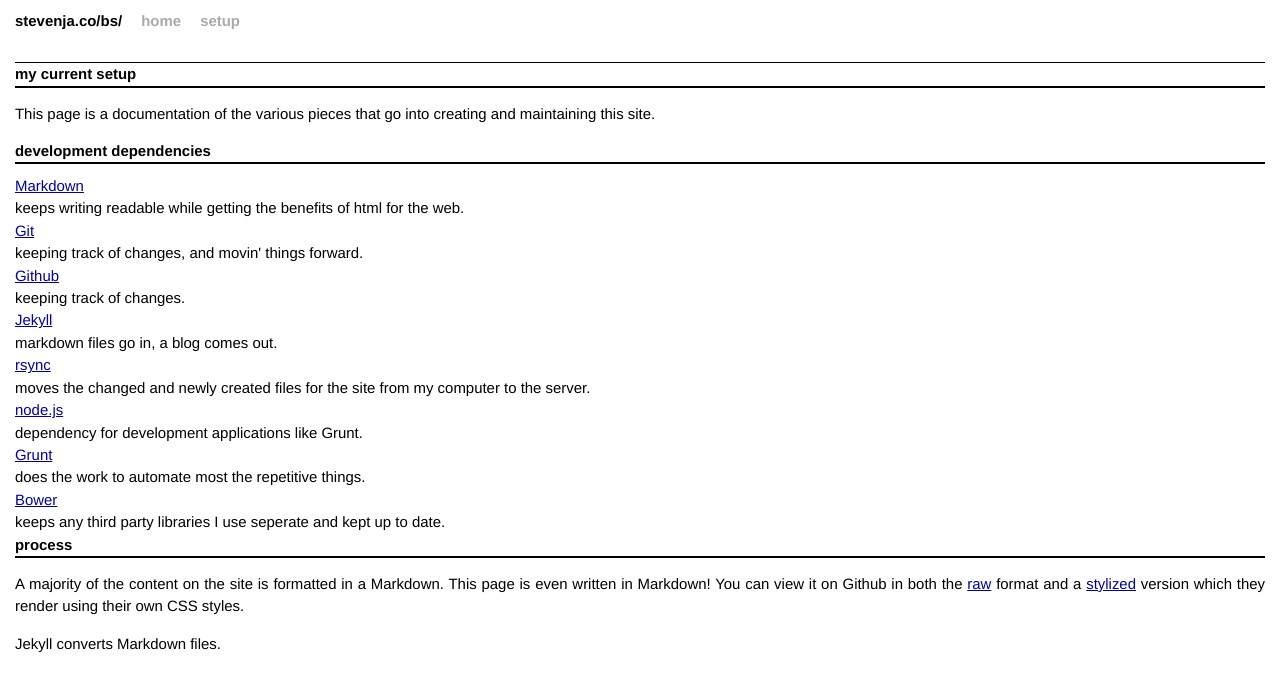
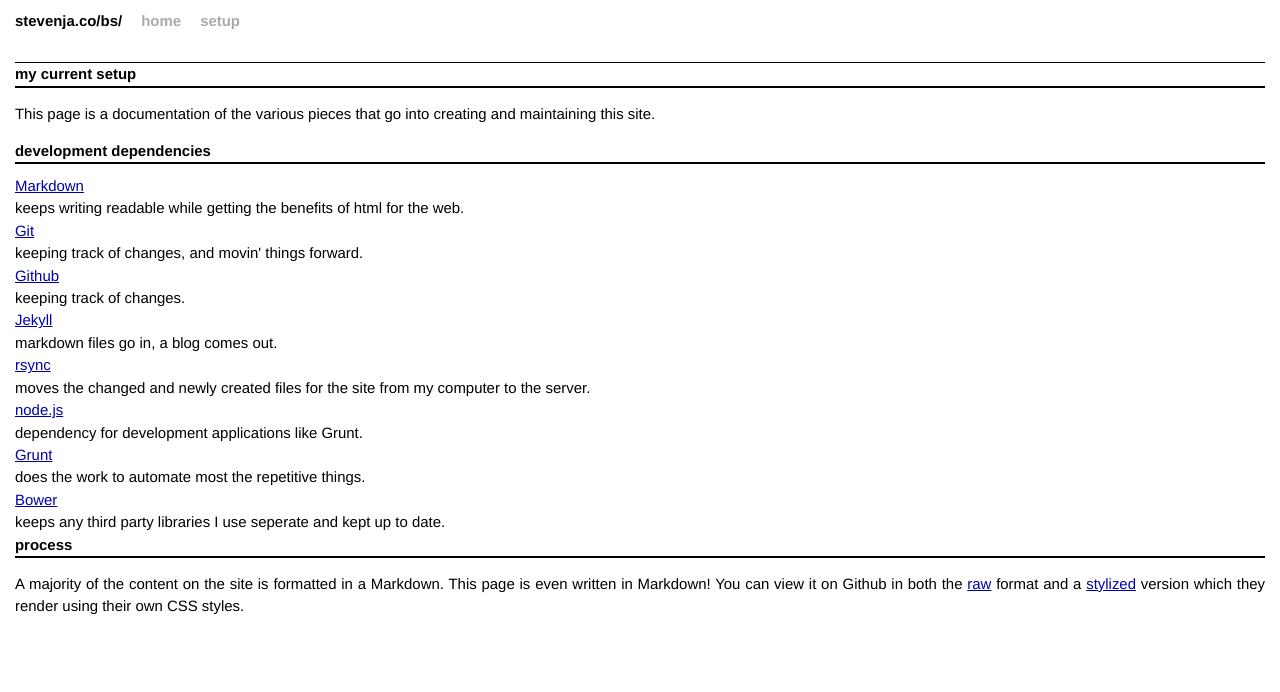
Before and after one commit to stvnjacobs/blog, a Jekyll site: the page built from setup.md, in a window 1280 px wide. Shown: the top 692 px of the page. Built offline with Jekyll 4.4.1, drawn with Linux system fonts in a browser that asks for light colours; Markdown is read by kramdown in place of the engine named in the settings.

Commit message:
unnecessary repeat

```diff
--- a/setup.md
+++ b/setup.md
@@ -9,7 +9,7 @@
 ### development dependencies
 
 <dl>
-{% for dependency in site.data.dependencies in site.data.dependencies %}
+{% for dependency in site.data.dependencies %}
   <dt><a href="{{ dependency.link }}" target="_blank">{{ dependency.name}}</a></dt>
   <dd>{{ dependency.description }}</dd>
 {% endfor %}
@@ -21,5 +21,3 @@
 
 [md-raw]: https://raw.github.com/stvnjacobs/blog/master/setup.md      "uncompiled .md source of this page.  neat!"
 [md-github]: https://github.com/stvnjacobs/blog/blob/master/setup.md  "styled using github flavored markdown.  neat!"
-
-Jekyll converts Markdown files.
```
